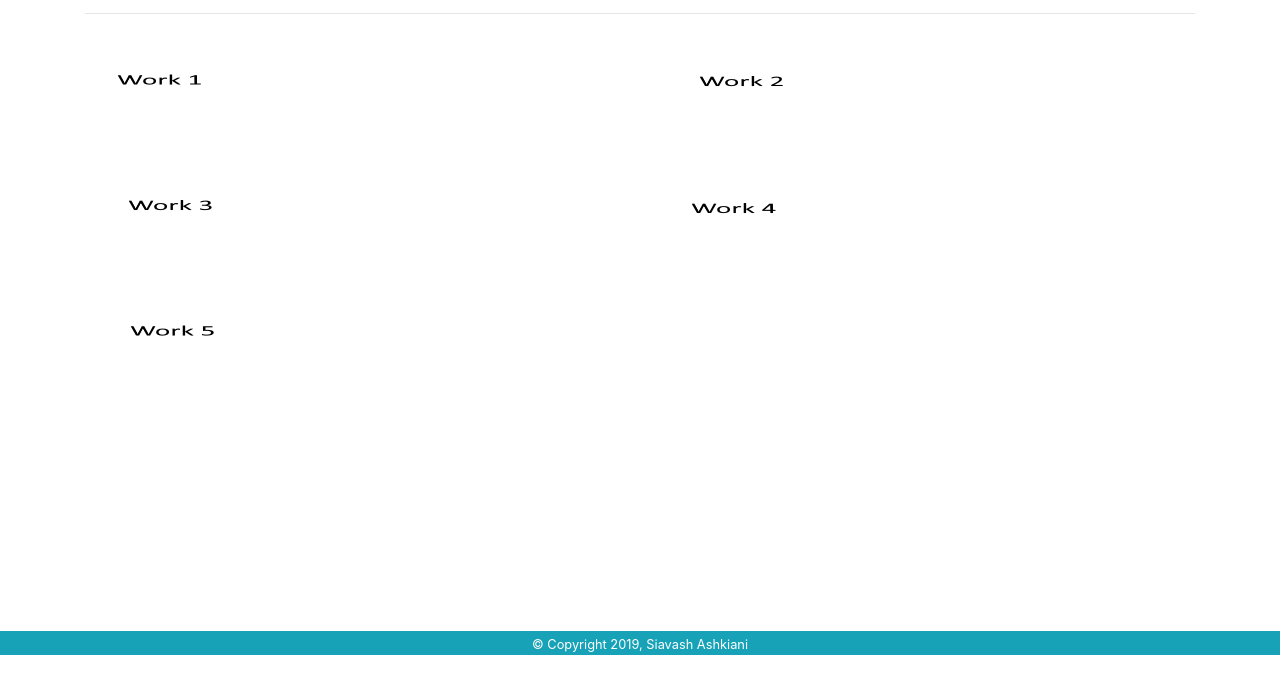
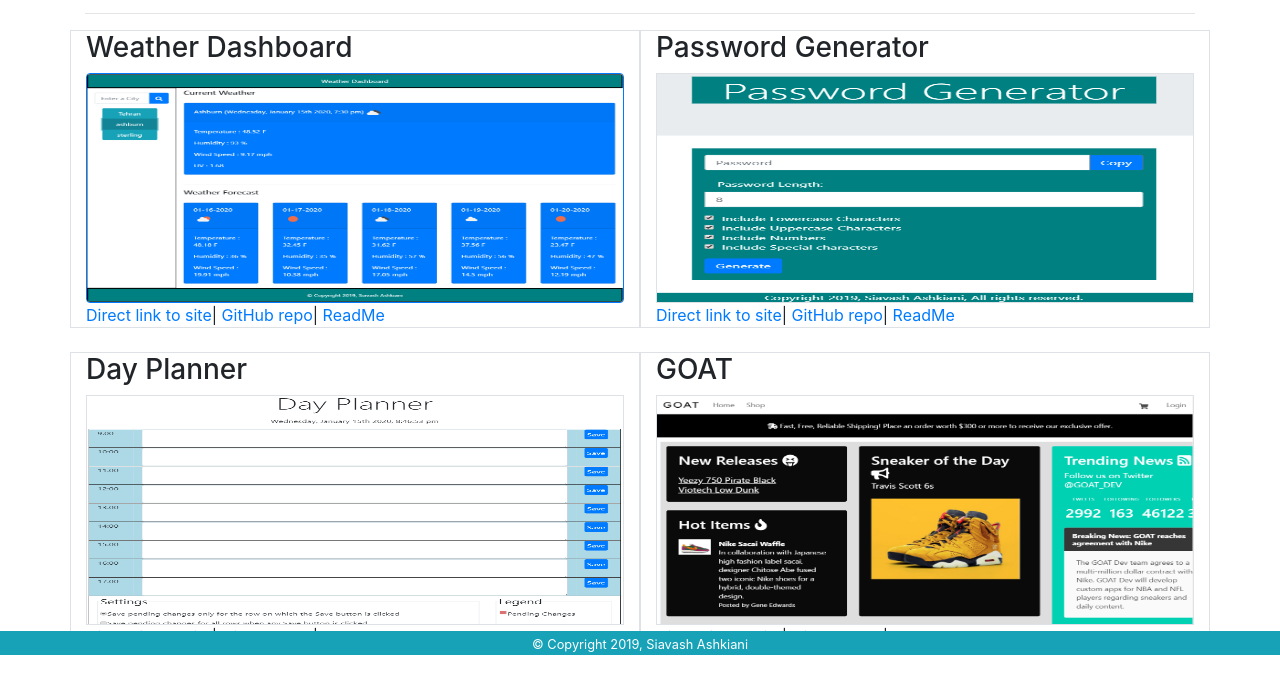
Before and after one commit to ashkiani/Portfolio, a plain HTML site: page portfolio.html in a window 1280 px wide. Shown: the part 145-819 px from the top of the page. Drawn offline with nearby package versions, Linux system fonts and the light colour scheme.

Commit message:
Added project links on the Portfolio page

```diff
--- a/portfolio.html
+++ b/portfolio.html
@@ -58,31 +58,45 @@
 
         </div>
         <div class="row">
-            <div class="col-md-6">
-                <img src="assets/images/Work1.png" alt="Siavash picture" height="100" width="200">
+            <div class="col-md-6 border">
+                <h3>Weather Dashboard</h3>
+                <img src="assets/images/WeatherDashboard.PNG" alt="Weather Dashboard project picture" width="100%"
+                    height="230px" class="rounded border border-primary">
+                <a href="https://ashkiani.github.io/WeatherDashboard/" target="_blank">Direct link to site</a>|
+                <a href="https://ashkiani.github.io/WeatherDashboard/" target="_blank">GitHub repo</a>|
+                <a href="https://github.com/ashkiani/WeatherDashboard/blob/master/README.md" target="_blank">ReadMe</a>
             </div>
-            <div class="col-md-6">
-                <img src="assets/images/Work2.png" alt="Siavash picture" height="100" width="200">
+            <div class="col-md-6 border">
+                <h3>Password Generator</h3>
+                <img src="assets/images/PasswordGenerator.PNG" alt="Password Generator project picture" width="100%"
+                    height="230px" class="border">
+                <a href="https://ashkiani.github.io/Password-Generator/" target="_blank">Direct link to site</a>|
+                <a href="https://ashkiani.github.io/Password-Generator/" target="_blank">GitHub repo</a>|
+                <a href="https://github.com/ashkiani/Password-Generator/blob/master/README.md" target="_blank">ReadMe</a>
             </div>
 
         </div>
         <br>
         <div class="row">
-            <div class="col-md-6">
-                <img src="assets/images/Work3.png" alt="Siavash picture" height="100" width="200">
+            <div class="col-md-6 border">
+                <h3>Day Planner</h3>
+                <img src="assets/images/DayPlanner.PNG" alt="Day Planner project picture" width="100%"
+                    height="230px" class="border">
+                <a href="https://ashkiani.github.io/DayPlanner/" target="_blank">Direct link to site</a>|
+                <a href="https://github.com/ashkiani/DayPlanner" target="_blank">GitHub repo</a>|
+                <a href="https://github.com/ashkiani/DayPlanner/blob/master/README.md" target="_blank">ReadMe</a>
             </div>
-            <div class="col-md-6">
-                <img src="assets/images/Work4.png" alt="Siavash picture" height="100" width="200">
+            <div class="col-md-6 border">
+                <h3>GOAT</h3>
+                <img src="assets/images/GOAT.PNG" alt="GOAT project picture" width="100%"
+                    height="230px" class="border">
+                <a href="https://ashkiani.github.io/GOAT/home.html" target="_blank">Direct link to site</a>|
+                <a href="https://github.com/ashkiani/GOAT" target="_blank">GitHub repo</a>|
+                <a href="https://github.com/ashkiani/GOAT/blob/master/README.md" target="_blank">ReadMe</a>
             </div>
-
         </div>
         <br>
-        <div class="row">
-            <div class="col-md-6">
-                <img src="assets/images/Work5.png" alt="Siavash picture" height="100" width="200">
-            </div>
 
-        </div>
     </div>
     <div class="fixed-bottom bg-info text-white text-center">
         <small>&copy; Copyright 2019, Siavash Ashkiani</small>
```
Also changed, not shown: assets/images/DayPlanner.PNG (added), assets/images/GOAT.PNG (added), assets/images/PasswordGenerator.PNG (added), assets/images/WeatherDashboard.PNG (added).
